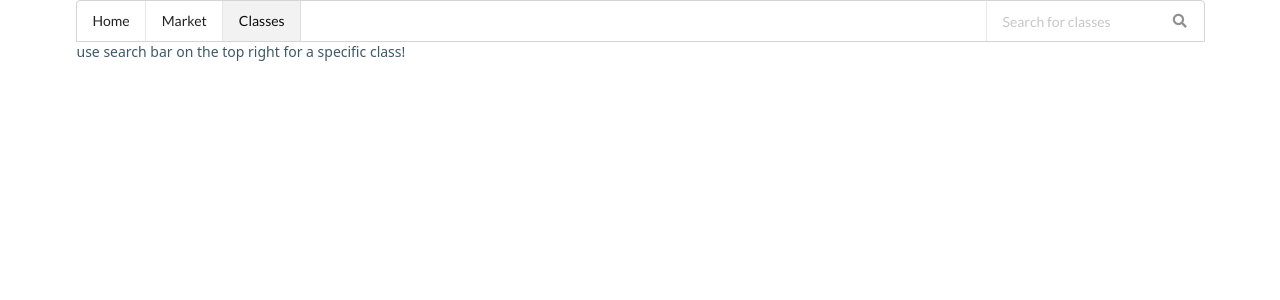
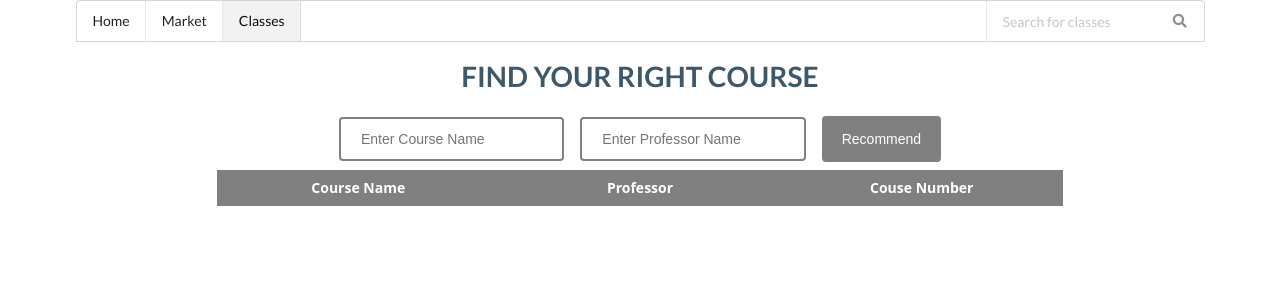
Before and after one commit to blc1996/CS411_project, a React (Create React App) app: page /class in a window 1280 px wide. Shown: the top 300 px of the page. Built offline with nearby package versions, Linux system fonts and the light colour scheme.

Commit message:
course recommendation

```diff
--- /dev/null
+++ b/src/api/courseAPI.js
@@ -0,0 +1,6 @@
+import axios from 'axios'
+
+export default axios.create({
+    baseURL: "http://10.194.130.53:5000/",
+
+});
--- a/src/api/sqlServer.js
+++ b/src/api/sqlServer.js
@@ -1,7 +1,7 @@
 import axios from 'axios'
 
 export default axios.create({
-    baseURL: "http://127.0.0.1:9999",
+    baseURL: "http://sp19-cs411-29.cs.illinois.edu:9999",
     headers: {
         Authorization: "Client-ID toBeFilled"
     }
--- /dev/null
+++ b/src/components/class/ClassMainPage.css
@@ -0,0 +1,57 @@
+h1 {
+	padding-top: 16px;
+}
+input[type=text]{
+	width: 20%;
+	padding: 12px 20px;
+	margin: 8px 8px;
+    box-sizing: border-box;
+	border: 2px solid gray;
+ 	border-radius: 4px;
+ 	-webkit-transition: width 0.4s ease-in-out;
+  	transition: width 0.4s ease-in-out;
+
+}
+
+input[type=text]:focus {
+  background-color: lightblue;
+  width: 40%;
+}
+
+.button {
+	background-color: gray; /* Green */
+  	border: none;
+  	color: white;
+
+  	text-align: center;
+  	display: inline-block;
+  	font-size: 14px;
+  	padding: 15px 20px;
+	margin: 8px 8px;
+  	cursor: pointer;
+  	border-radius: 4px;
+  }
+
+table {
+	table-layout: fixed;
+	width: 75%;
+  	margin-bottom: 1.5em;
+  	border-spacing: 0;
+  	text-align: center;
+  	vertical-align: bottom;
+  	/*border: 1px solid black;*/
+}
+
+th {
+	background-color: gray;
+  	color: white;
+	/*border-bottom: 1px solid black;*/
+  	padding: 8px;
+}
+
+td {
+	border-bottom: 1px solid #ddd;
+	padding: 4px;
+}
+
+tr:hover {background-color: #f5f5f5;}
--- a/src/components/class/ClassMainPage.js
+++ b/src/components/class/ClassMainPage.js
@@ -1,16 +1,87 @@
 import React, { Component } from 'react';
 import { connect } from 'react-redux';
 import {changeTab} from '../../actions/headerAction';
+import courseapi from '../../api/courseAPI';
+import './ClassMainPage.css'
 
 class ClassMainPage extends Component {
+    state = {
+            course: "",
+            professor: "",
+            items: []
+        }
+
     componentDidMount () {
         this.props.changeTab(2);
+        // this.submit();
+    }
+
+
+    submit = async (event) => {
+        event.preventDefault();
+        // console.log("123")
+        // console.log(this.state.course)
+        // console.log("123")
+        const response = await courseapi.post('/result', {
+            course: this.state.course,
+            prof: this.state.professor
+
+            // course: "Railroad Transportation Engrg",
+            // prof: "BarkanChristopherP"
+        })
+        // console.log(response.data)
+
+        var result = []
+        for (var i in response.data) {
+            // this.state.items.push(i);
+            result.push(response.data[i])
+        }
+        this.setState({items: result})
     }
 
     render () {
         return (
             <div>
-                use search bar on the top right for a specific class!
+                <center> <h1> FIND YOUR RIGHT COURSE </h1>
+                <form onSubmit={this.submit} class = "recommend">
+                    <label>
+                    <input type="text" name="course" placeholder="Enter Course Name"
+                        value={this.state.course}
+                        onChange={(e) => this.setState({ course: e.target.value })}
+                        onClick={(e) => this.setState({ course: e.target.value })} />
+                    </label>
+                    <label>
+                    <input type="text" name="prof" placeholder="Enter Professor Name"
+                        value={this.state.professor}
+                        onChange={(e) => this.setState({ professor: e.target.value })}
+                        onClick={(e) => this.setState({ professor: e.target.value })} />
+                    </label>
+
+                    <button class="button">Recommend</button>
+                </form>
+
+
+                <table>
+                  <thead>
+                    <tr>
+                        <th>Course Name</th>
+                        <th>Professor</th>
+                        <th>Couse Number</th>
+                    </tr>
+                  </thead>
+                {this.state.items.map(i => {
+                    return(
+                    <tbody>
+                        <tr>
+                            <td>{i.course}</td>
+                            <td>{i.professor}</td>
+                            <td>{i.department}</td>
+                        </tr>
+                    </tbody>
+                        )
+                })}
+                </table>
+                </center>
             </div>
         )
     }
```
